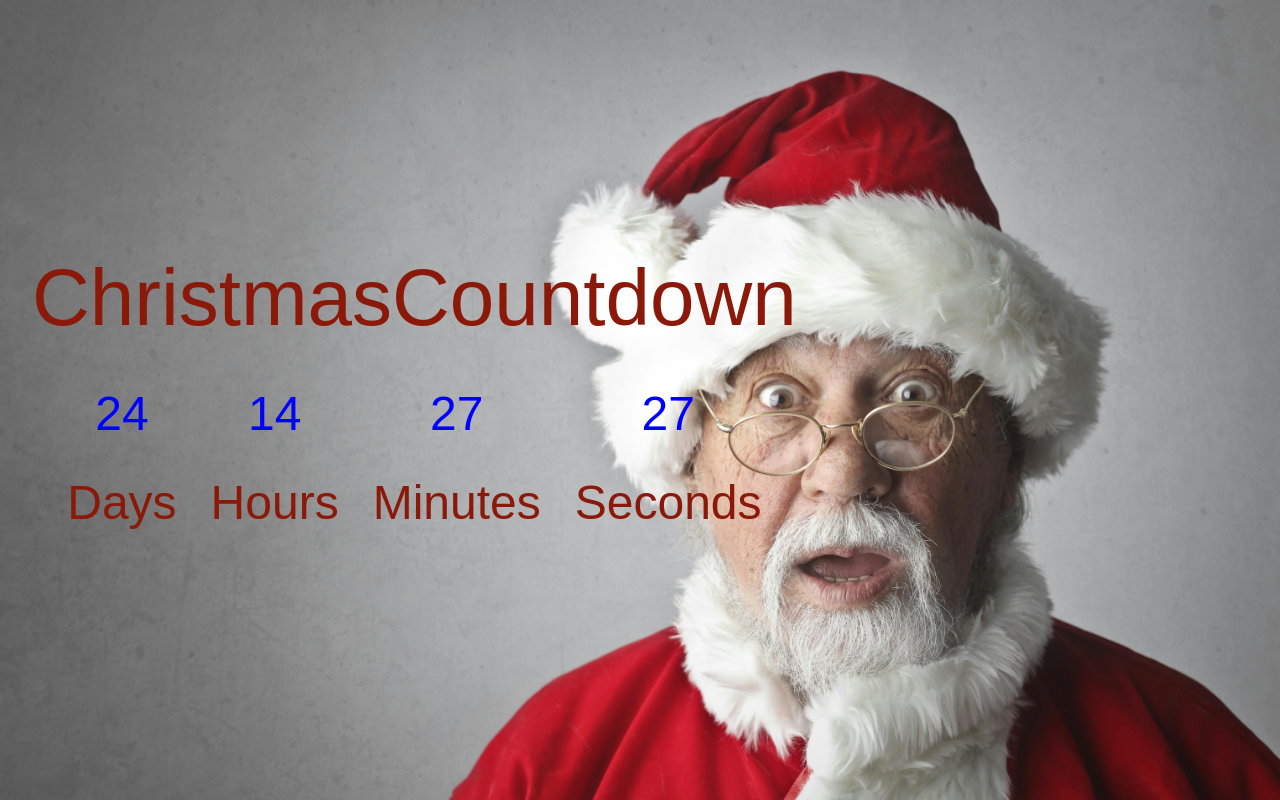
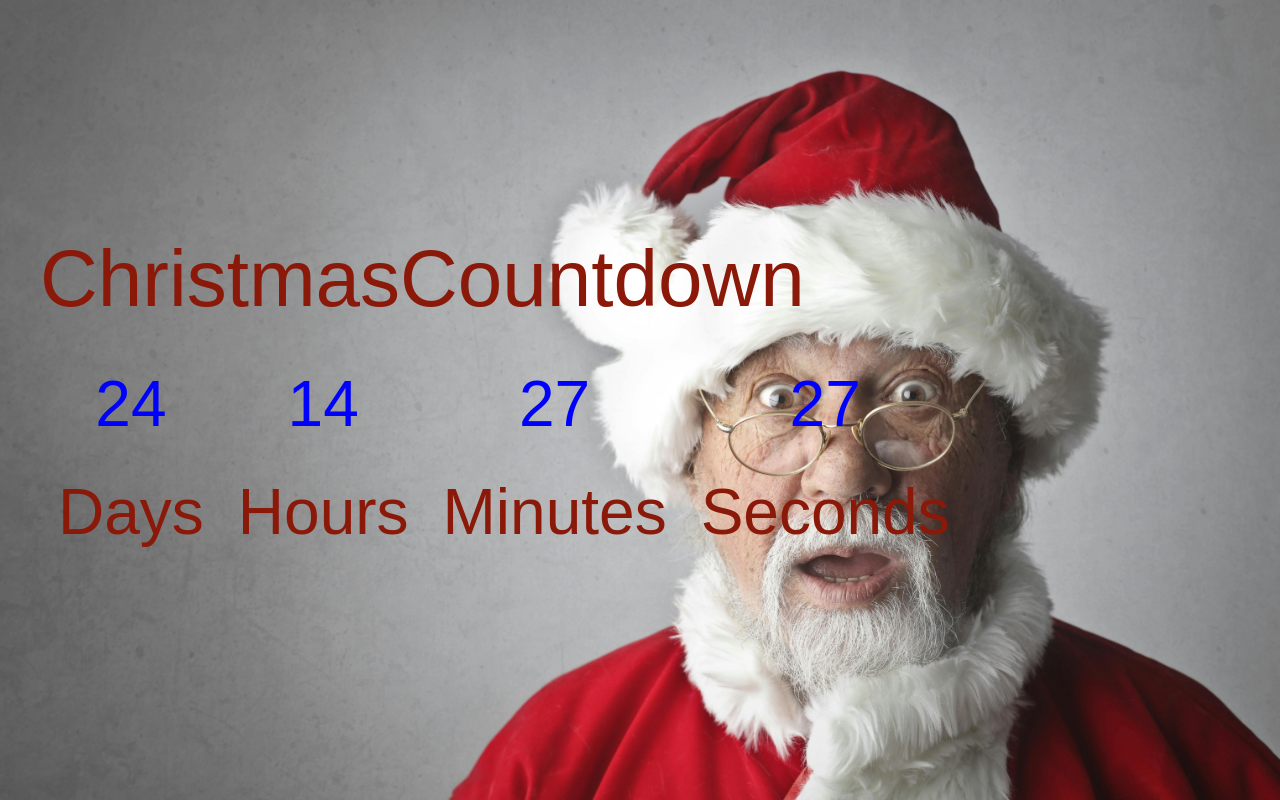
Before and after one commit to mihaelagiorgiana92/Countdown, a plain HTML site: page index.html in a window 1280 px wide. Drawn offline with Linux system fonts and the light colour scheme; a web font is replaced by a local one.

Commit message:
media query
media query updated

```diff
--- a/style.css
+++ b/style.css
@@ -66,40 +66,87 @@ body {
     animation-iteration-count: infinite;
 }
 
-@media (max-width:768px){
-    body{
-        font-size:16px;
-        margin:15px;
+/* Custom, iPhone Retina */
+@media only screen and (min-width: 320px) {
+    .container {
+        background-size: cover;
+        background-position: center;
+        height: 100vh;
     }
-    .christmas{
-        font-size: 3rem;
+
+    .countdowncontainer {
+        font-size: 1.2rem; /* Scale font size for smaller screens */
+        padding: 1rem;
     }
-    .counter{
-        font-size: 2.5rem;
+
+    .christmas {
+        font-size: 3rem; /* Adjust header size */
     }
-    .countdowncontainer{
-        padding: 1.5rem;
+
+    .counter {
+        font-size: 2rem; /* Adjust counter size */
     }
 }
 
-@media(max-width:480px){
-    body{
-        font-size: 14px;
-        margin: 10px;
+/* Extra Small Devices, Phones */
+@media only screen and (min-width: 480px) {
+    .countdowncontainer {
+        font-size: 1.5rem;
     }
 
-    .christmas{
-        font-size:2rem;
-        /* display: grid;
-        place-items: center left; */
-        /*  */
-    }
-    .counter td{
-        padding:0.5rem;
-
+    .christmas {
+        font-size: 3.5rem;
     }
 
-    .countdowncontainer{
-        padding: 1rem;
+    .counter {
+        font-size: 2.5rem;
     }
 }
+
+/* Small Devices, Tablets */
+@media only screen and (min-width: 768px) {
+    .countdowncontainer {
+        font-size: 1.8rem;
+        padding: 1.5rem;
+    }
+
+    .christmas {
+        font-size: 4rem;
+    }
+
+    .counter {
+        font-size: 3rem;
+    }
+}
+
+/* Medium Devices, Desktops */
+@media only screen and (min-width: 992px) {
+    .countdowncontainer {
+        font-size: 2rem;
+        padding: 2rem;
+    }
+
+    .christmas {
+        font-size: 4.5rem;
+    }
+
+    .counter {
+        font-size: 3.5rem;
+    }
+}
+
+/* Large Devices, Wide Screens */
+@media only screen and (min-width: 1200px) {
+    .countdowncontainer {
+        font-size: 2.2rem;
+        padding: 2.5rem;
+    }
+
+    .christmas {
+        font-size: 5rem;
+    }
+
+    .counter {
+        font-size: 4rem;
+    }
+}
```
